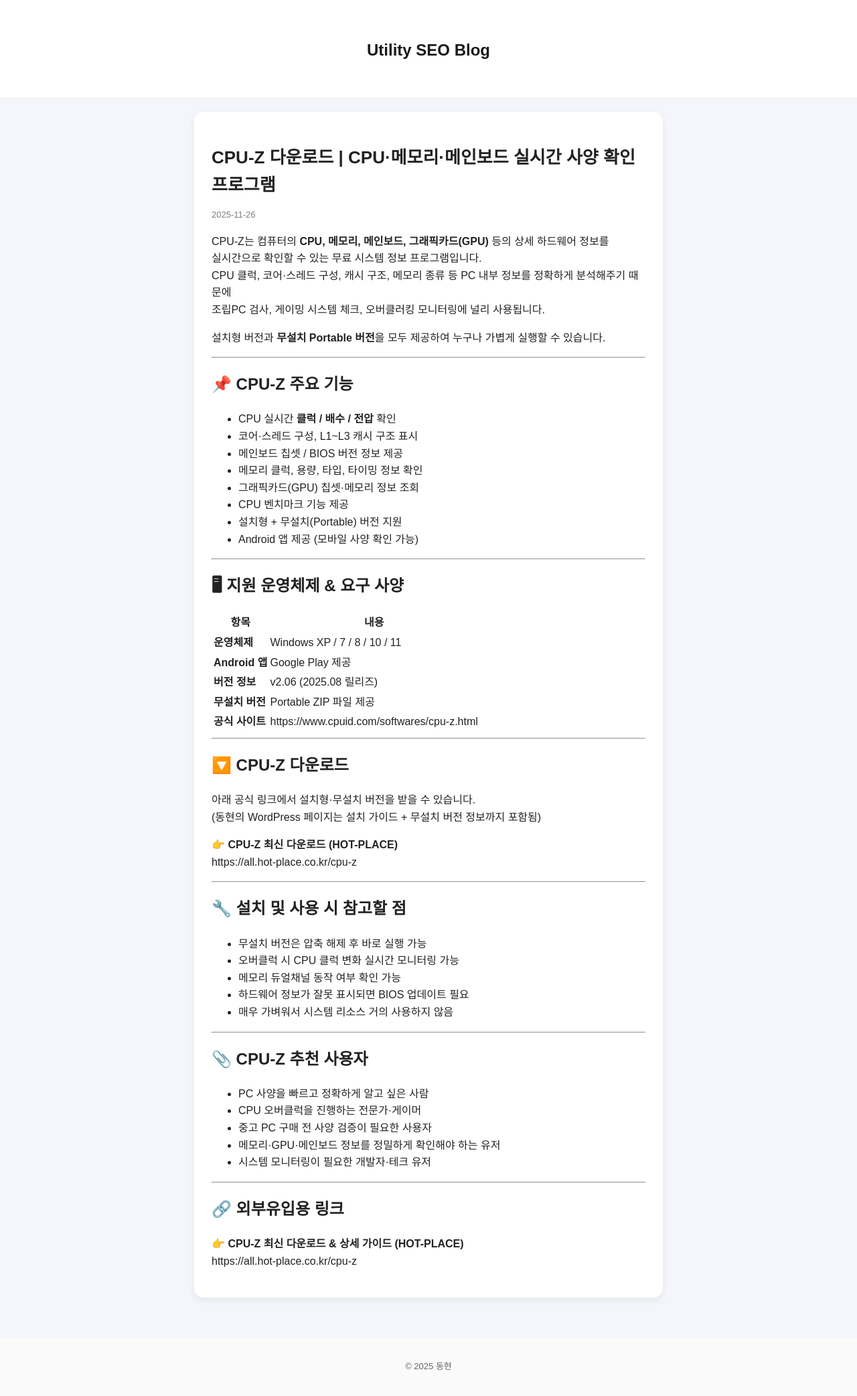
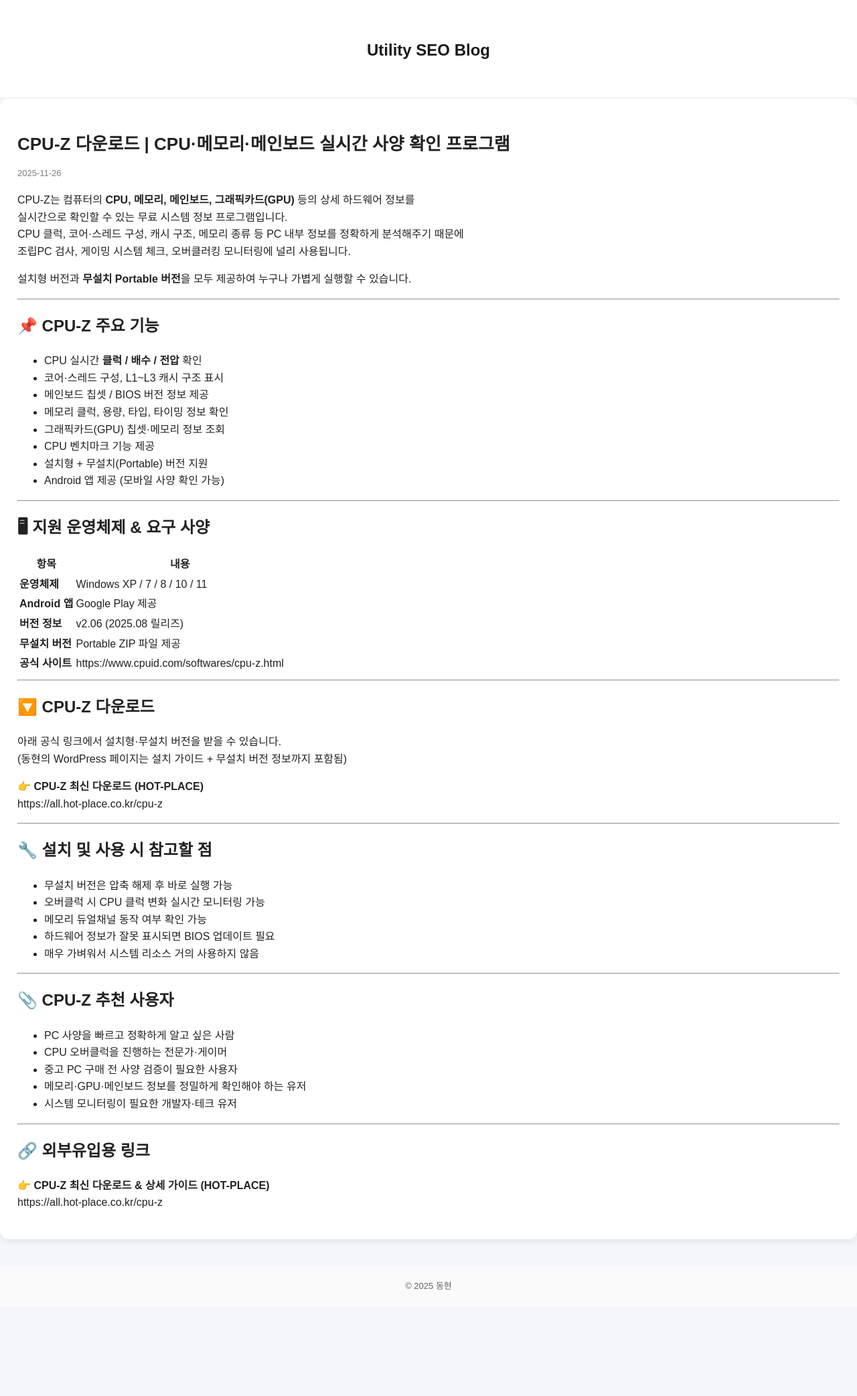
Before and after one commit to rneh10122-cyber/utility, a Jekyll site: the page built from _posts/2025-11-26-cpuz-download.md, in a window 1280 px wide. Shown: the whole page at 67% size. Built offline with Jekyll 4.4.1, drawn with Linux system fonts in a browser that asks for light colours; after the commit the page ends 1952 px from its top, so only the background shows below that.

Commit message:
Update default.html

```diff
--- a/_layouts/default.html
+++ b/_layouts/default.html
@@ -1,28 +1,31 @@
 <!DOCTYPE html>
 <html lang="ko">
 <head>
-  <meta charset="UTF-8">
-  <meta name="viewport" content="width=device-width, initial-scale=1">
+  <meta charset="UTF-8" />
+  <meta name="viewport" content="width=device-width, initial-scale=1.0" />
 
-  <title>{{ page.title }} | {{ site.title }}</title>
   {% seo %}
 
-  <!-- CSS 연결 (정상 경로) -->
   <link rel="stylesheet" href="{{ '/assets/style.css' | relative_url }}">
 </head>
 
 <body>
   <header class="site-header">
-    <h1><a href="{{ site.baseurl | relative_url }}">{{ site.title }}</a></h1>
+    <div class="container">
+      <h1 class="site-title">
+        <a href="{{ '/' | relative_url }}">Utility SEO Blog</a>
+      </h1>
+    </div>
   </header>
 
-  <main class="site-content">
+  <main class="site-main container">
     {{ content }}
   </main>
 
   <footer class="site-footer">
-    <p>© {{ site.time | date: "%Y" }} {{ site.author.name }}</p>
+    <div class="container">
+      © 2025 동현
+    </div>
   </footer>
-
 </body>
 </html>
```
